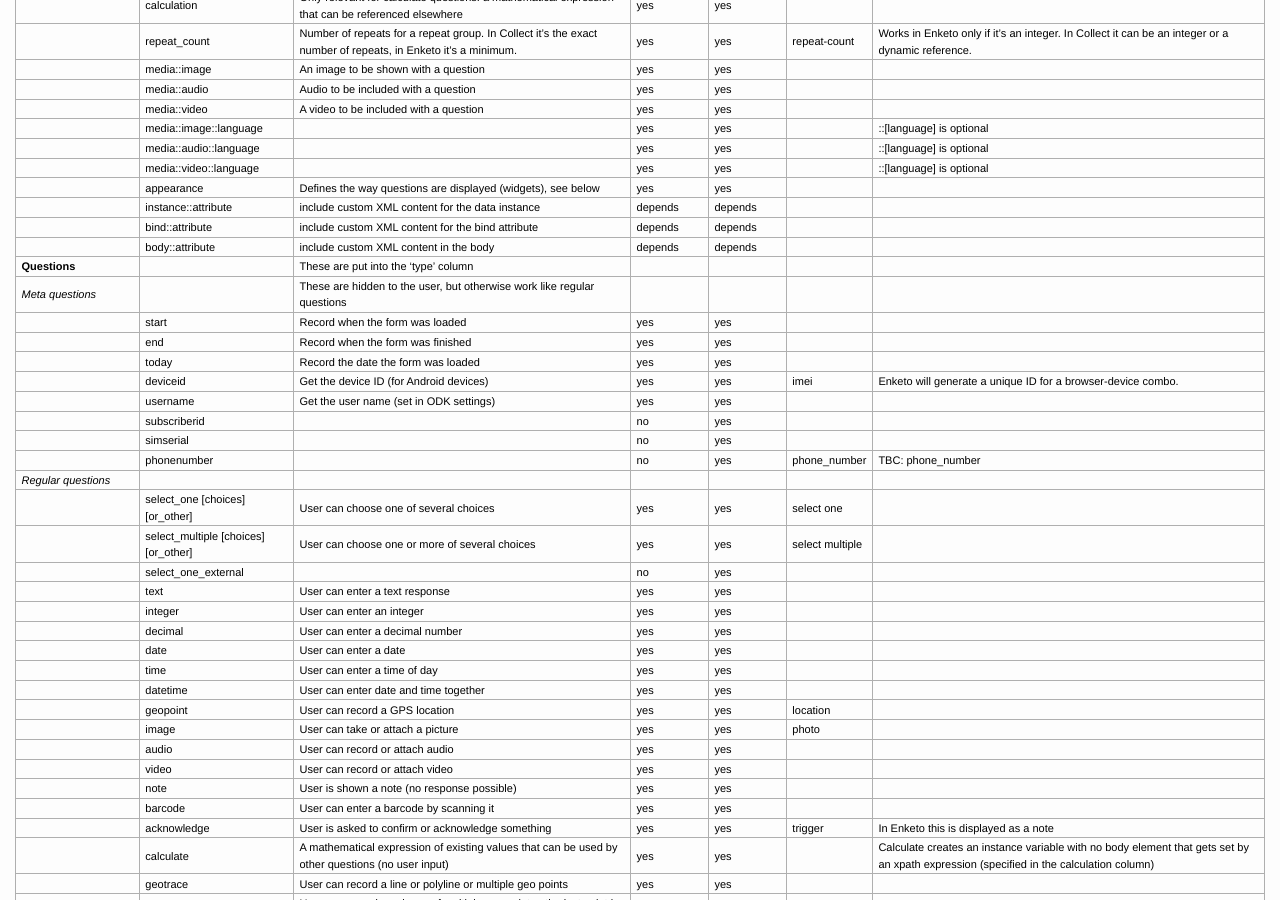
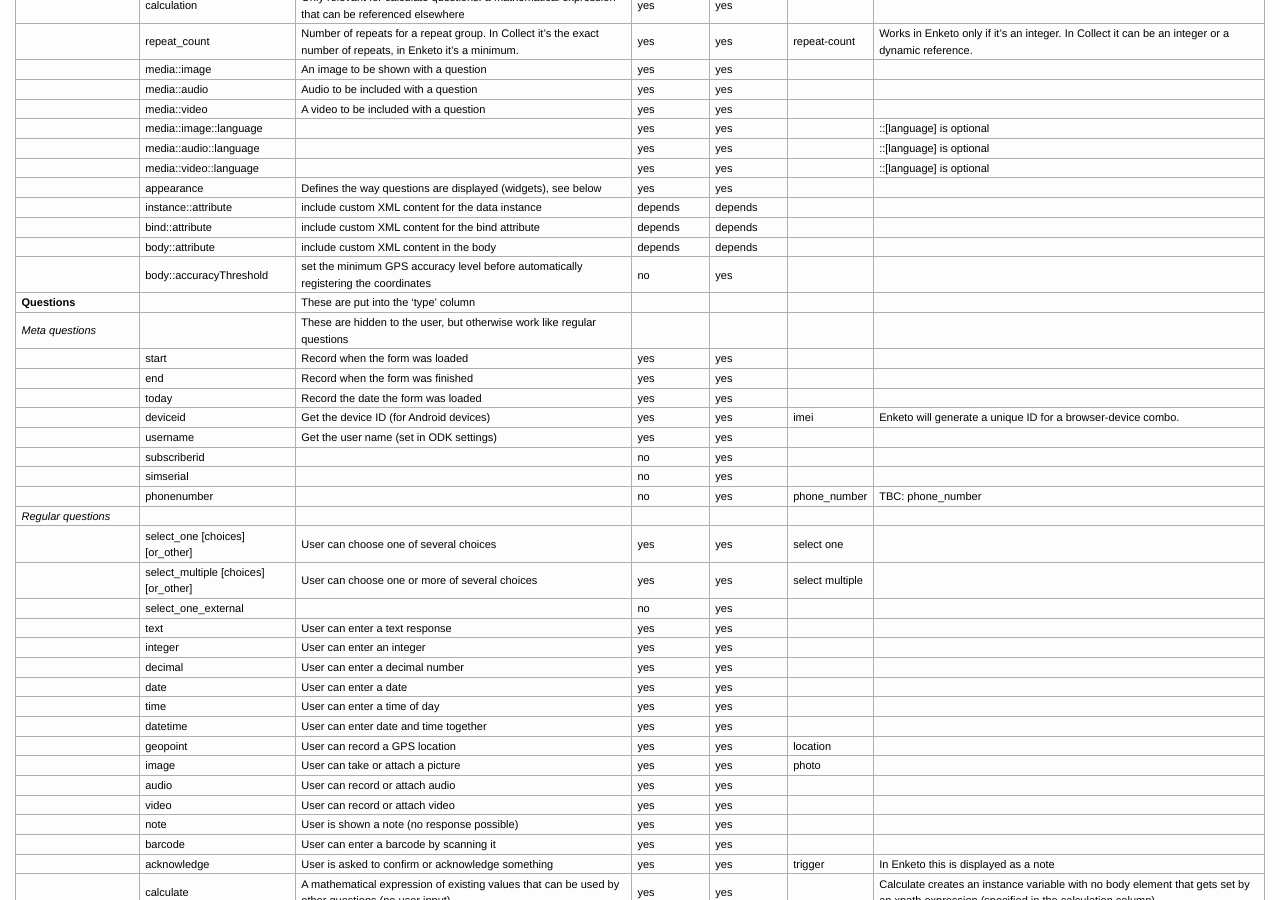
Before and after one commit to XLSForm/xlsform.github.io, a Jekyll site: the page built from ref-table.md, in a window 1280 px wide and 900 px high, scrolled down 624 px. Built offline with Jekyll 4.4.1, drawn with Linux system fonts in a browser that asks for light colours; nearby versions of some CDN libraries.

Commit message:
adding accuracyThreshold to the reference table

```diff
--- a/_includes/xlsform-reference-table.md
+++ b/_includes/xlsform-reference-table.md
@@ -28,6 +28,7 @@ This sheet is mandatory in all XLSForms.
 |                                    	| instance::attribute                  	| include custom XML content for the data instance                                                                                  	| depends          	| depends              	|                 	|                                                                                                                                        	|
 |                                    	| bind::attribute                      	| include custom XML content for the bind attribute                                                                                 	| depends          	| depends              	|                 	|                                                                                                                                        	|
 |                                    	| body::attribute                      	| include custom XML content in the body                                                                                            	| depends          	| depends              	|                 	|                                                                                                                                        	|
+|                                    	| body::accuracyThreshold              	| set the minimum GPS accuracy level before automatically registering the coordinates                                    	| no          	| yes              	|                 	|                                                                                                                                        	|
 | **Questions**                      	|                                      	| These are put into the 'type' column                                                                                              	|                  	|                      	|                 	|                                                                                                                                        	|
 | *Meta questions*                   	|                                      	| These are hidden to the user, but otherwise work like regular questions                                                           	|                  	|                      	|                 	|                                                                                                                                        	|
 |                                    	| start                                	| Record when the form was loaded                                                                                                   	| yes              	| yes                  	|                 	|                                                                                                                                        	|
```
